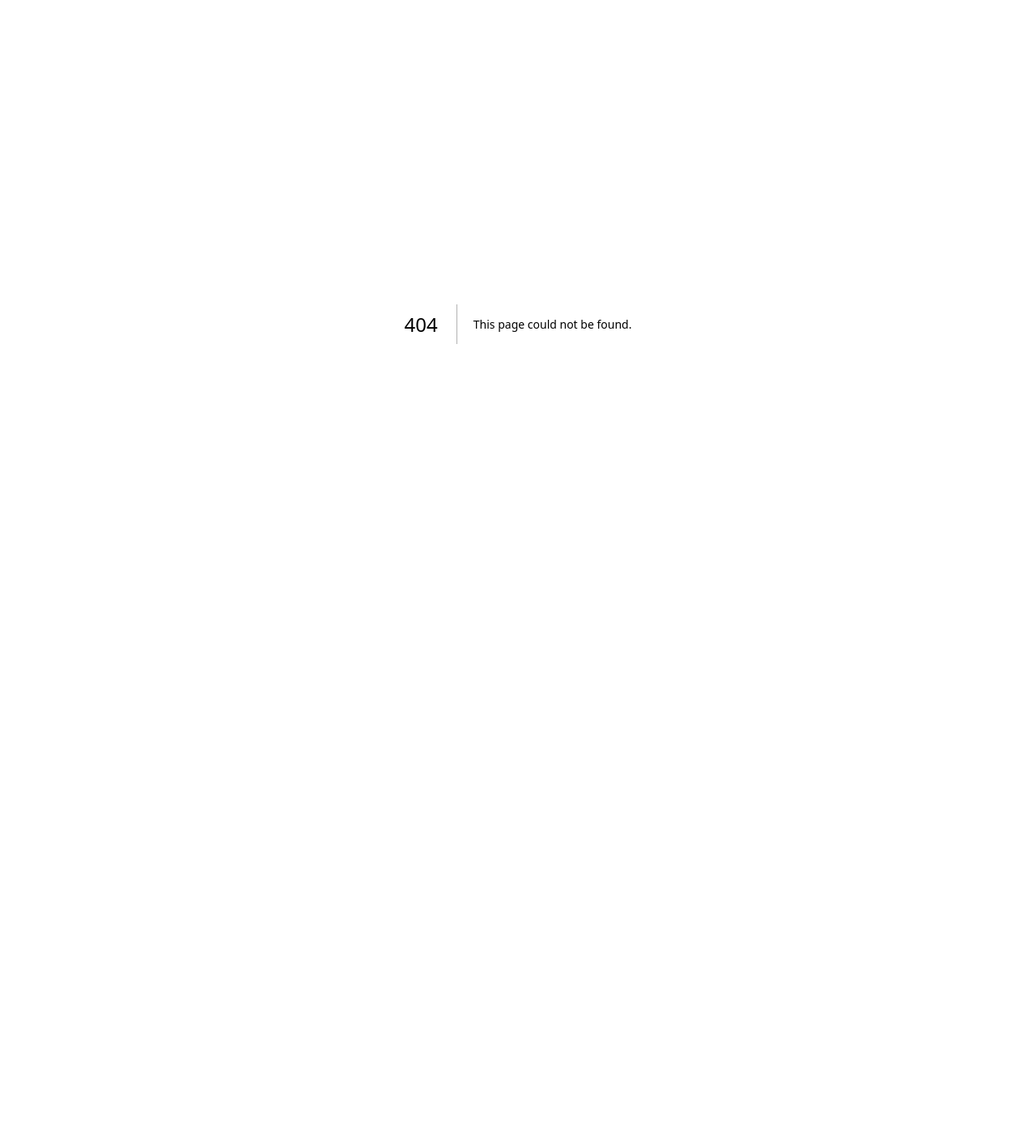
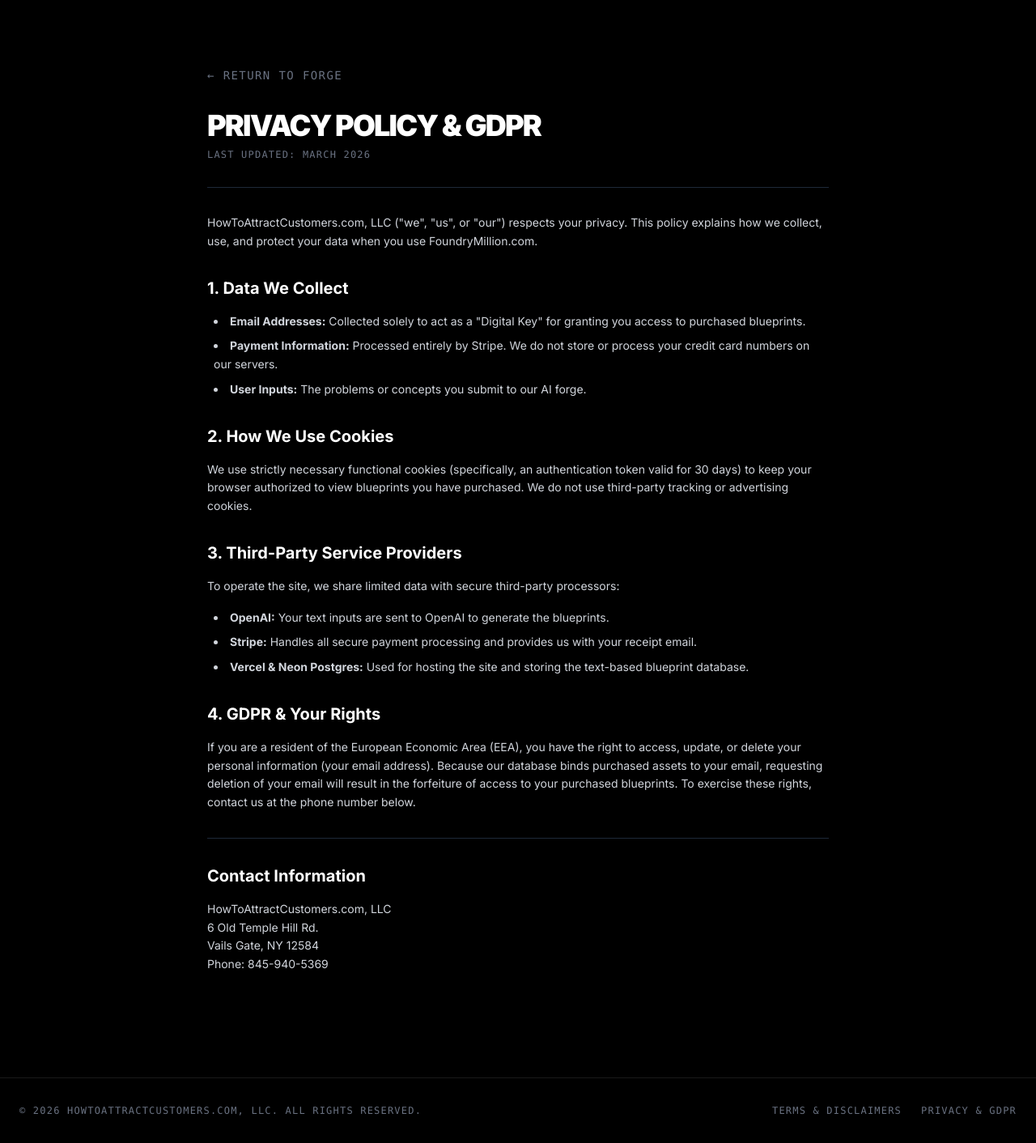
Before and after one commit to edisonguzman/foundry-million, a Next.js app: page /privacy in a window 1280 px wide. Before the commit this address had no page. Shown: the whole page at 81% size. Before the commit the page ends 800 px from the top, so only its background shows below. Built offline with nearby package versions, Linux system fonts and the light colour scheme.

Commit message:
feat: implement global footer and legal disclaimer pages for risk mitigation

```diff
--- a/src/app/layout.tsx
+++ b/src/app/layout.tsx
@@ -1,20 +1,46 @@
 import type { Metadata } from "next";
+import { Inter } from "next/font/google";
 import "./globals.css";
+import Link from "next/link"; // ADD THIS IMPORT
+
+const inter = Inter({ subsets: ["latin"] });
 
 export const metadata: Metadata = {
   title: "Foundry Million",
-  description: "Forging 1,000,000 AI-powered business ideas.",
+  description: "AI-Generated Business Blueprints",
 };
 
 export default function RootLayout({
   children,
-}: {
+}: Readonly<{
   children: React.ReactNode;
-}) {
+}>) {
   return (
     <html lang="en">
-      <body className="antialiased bg-black text-white">
-        {children}
+      <body className={`${inter.className} bg-black text-white antialiased flex flex-col min-h-screen`}>
+
+        {/* Main Content Area */}
+        <div className="flex-grow">
+          {children}
+        </div>
+
+        {/* Global Footer (Hidden on PDF Prints) */}
+        <footer className="print:hidden border-t border-white/10 bg-black py-8 mt-12">
+          <div className="max-w-7xl mx-auto px-6 flex flex-col md:flex-row justify-between items-center gap-4">
+            <div className="text-gray-500 text-xs font-mono uppercase tracking-widest text-center md:text-left">
+              © {new Date().getFullYear()} HowToAttractCustomers.com, LLC. All rights reserved.
+            </div>
+            <div className="flex gap-6 text-xs font-mono uppercase tracking-widest">
+              <Link href="/terms" className="text-gray-500 hover:text-white transition-colors">
+                Terms & Disclaimers
+              </Link>
+              <Link href="/privacy" className="text-gray-500 hover:text-white transition-colors">
+                Privacy & GDPR
+              </Link>
+            </div>
+          </div>
+        </footer>
+
       </body>
     </html>
   );
--- /dev/null
+++ b/src/app/privacy/page.tsx
@@ -0,0 +1,67 @@
+import Link from "next/link";
+
+export default function PrivacyPage() {
+  return (
+    <main className="min-h-screen bg-black text-white px-6 py-20 selection:bg-blue-500/30">
+      <div className="max-w-3xl mx-auto space-y-8 text-gray-300">
+        <Link href="/" className="text-gray-500 hover:text-white transition-colors text-sm font-mono uppercase tracking-widest mb-8 inline-flex items-center gap-2">
+          ← Return to Forge
+        </Link>
+
+        <h1 className="text-4xl font-black tracking-tighter text-white mb-2 uppercase">Privacy Policy & GDPR</h1>
+        <p className="text-xs font-mono text-gray-500 uppercase tracking-widest border-b border-gray-800 pb-8">Last Updated: March 2026</p>
+
+        <section className="space-y-4">
+          <p className="text-sm leading-relaxed">
+            HowToAttractCustomers.com, LLC ("we", "us", or "our") respects your privacy. This policy explains how we collect, use, and protect your data when you use FoundryMillion.com.
+          </p>
+        </section>
+
+        <section className="space-y-4">
+          <h2 className="text-xl font-bold text-white">1. Data We Collect</h2>
+          <ul className="list-disc list-inside text-sm leading-relaxed space-y-2 ml-2">
+            <li><strong>Email Addresses:</strong> Collected solely to act as a "Digital Key" for granting you access to purchased blueprints.</li>
+            <li><strong>Payment Information:</strong> Processed entirely by Stripe. We do not store or process your credit card numbers on our servers.</li>
+            <li><strong>User Inputs:</strong> The problems or concepts you submit to our AI forge.</li>
+          </ul>
+        </section>
+
+        <section className="space-y-4">
+          <h2 className="text-xl font-bold text-white">2. How We Use Cookies</h2>
+          <p className="text-sm leading-relaxed">
+            We use strictly necessary functional cookies (specifically, an authentication token valid for 30 days) to keep your browser authorized to view blueprints you have purchased. We do not use third-party tracking or advertising cookies.
+          </p>
+        </section>
+
+        <section className="space-y-4">
+          <h2 className="text-xl font-bold text-white">3. Third-Party Service Providers</h2>
+          <p className="text-sm leading-relaxed">
+            To operate the site, we share limited data with secure third-party processors:
+          </p>
+          <ul className="list-disc list-inside text-sm leading-relaxed space-y-2 ml-2">
+            <li><strong>OpenAI:</strong> Your text inputs are sent to OpenAI to generate the blueprints.</li>
+            <li><strong>Stripe:</strong> Handles all secure payment processing and provides us with your receipt email.</li>
+            <li><strong>Vercel & Neon Postgres:</strong> Used for hosting the site and storing the text-based blueprint database.</li>
+          </ul>
+        </section>
+
+        <section className="space-y-4">
+          <h2 className="text-xl font-bold text-white">4. GDPR & Your Rights</h2>
+          <p className="text-sm leading-relaxed">
+            If you are a resident of the European Economic Area (EEA), you have the right to access, update, or delete your personal information (your email address). Because our database binds purchased assets to your email, requesting deletion of your email will result in the forfeiture of access to your purchased blueprints. To exercise these rights, contact us at the phone number below.
+          </p>
+        </section>
+
+        <section className="space-y-4 pt-8 border-t border-gray-800">
+          <h2 className="text-xl font-bold text-white">Contact Information</h2>
+          <p className="text-sm leading-relaxed">
+            HowToAttractCustomers.com, LLC<br />
+            6 Old Temple Hill Rd.<br />
+            Vails Gate, NY 12584<br />
+            Phone: 845-940-5369
+          </p>
+        </section>
+      </div>
+    </main>
+  );
+}
--- /dev/null
+++ b/src/app/terms/page.tsx
@@ -0,0 +1,64 @@
+import Link from "next/link";
+
+export default function TermsPage() {
+  return (
+    <main className="min-h-screen bg-black text-white px-6 py-20 selection:bg-blue-500/30">
+      <div className="max-w-3xl mx-auto space-y-8 text-gray-300">
+        <Link href="/" className="text-gray-500 hover:text-white transition-colors text-sm font-mono uppercase tracking-widest mb-8 inline-flex items-center gap-2">
+          ← Return to Forge
+        </Link>
+
+        <h1 className="text-4xl font-black tracking-tighter text-white mb-2 uppercase">Terms of Use & Disclaimers</h1>
+        <p className="text-xs font-mono text-gray-500 uppercase tracking-widest border-b border-gray-800 pb-8">Last Updated: March 2026</p>
+
+        <section className="space-y-4">
+          <h2 className="text-xl font-bold text-white">1. Acceptance of Terms</h2>
+          <p className="text-sm leading-relaxed">
+            By accessing FoundryMillion.com (the "Site"), operated by HowToAttractCustomers.com, LLC ("Company", "we", "us"), you agree to be bound by these Terms of Use.
+          </p>
+        </section>
+
+        <section className="space-y-4">
+          <h2 className="text-xl font-bold text-white">2. AI-Generated Content & Financial Disclaimer</h2>
+          <p className="text-sm leading-relaxed text-red-400 font-bold">
+            All business concepts, marketing plans, and strategic blueprints generated on this Site are created by artificial intelligence. They are for educational, brainstorming, and entertainment purposes only.
+          </p>
+          <p className="text-sm leading-relaxed">
+            HowToAttractCustomers.com, LLC makes ZERO guarantees regarding the viability, legality, or profitability of any idea generated on this platform. We are not financial advisors, legal professionals, or business brokers. You are solely responsible for conducting your own due diligence before investing time or money into any business venture. We are not liable for any financial losses or damages incurred by acting upon AI-generated output.
+          </p>
+        </section>
+
+        <section className="space-y-4">
+          <h2 className="text-xl font-bold text-white">3. Payments & Digital Goods Policy</h2>
+          <p className="text-sm leading-relaxed">
+            The $10 fee to "Unlock a Blueprint" covers the computational cost of generating the Macro-Forge data via third-party AI APIs. Because this is a consumable digital good delivered instantly upon payment, <strong>all sales are final and non-refundable</strong>.
+          </p>
+        </section>
+
+        <section className="space-y-4">
+          <h2 className="text-xl font-bold text-white">4. User Authentication (Digital Keys)</h2>
+          <p className="text-sm leading-relaxed">
+            Access to paid blueprints is secured via the email address provided during the Stripe checkout process. It is your responsibility to maintain access to this email address. We reserve the right to revoke access if fraudulent activity is detected.
+          </p>
+        </section>
+
+        <section className="space-y-4">
+          <h2 className="text-xl font-bold text-white">5. Governing Law</h2>
+          <p className="text-sm leading-relaxed">
+            These Terms shall be governed by the laws of the State of New York, without regard to its conflict of law provisions. Any legal action shall be brought exclusively in the state or federal courts located in New York.
+          </p>
+        </section>
+
+        <section className="space-y-4 pt-8 border-t border-gray-800">
+          <h2 className="text-xl font-bold text-white">Contact Information</h2>
+          <p className="text-sm leading-relaxed">
+            HowToAttractCustomers.com, LLC<br />
+            6 Old Temple Hill Rd.<br />
+            Vails Gate, NY 12584<br />
+            Phone: 845-940-5369
+          </p>
+        </section>
+      </div>
+    </main>
+  );
+}
```
